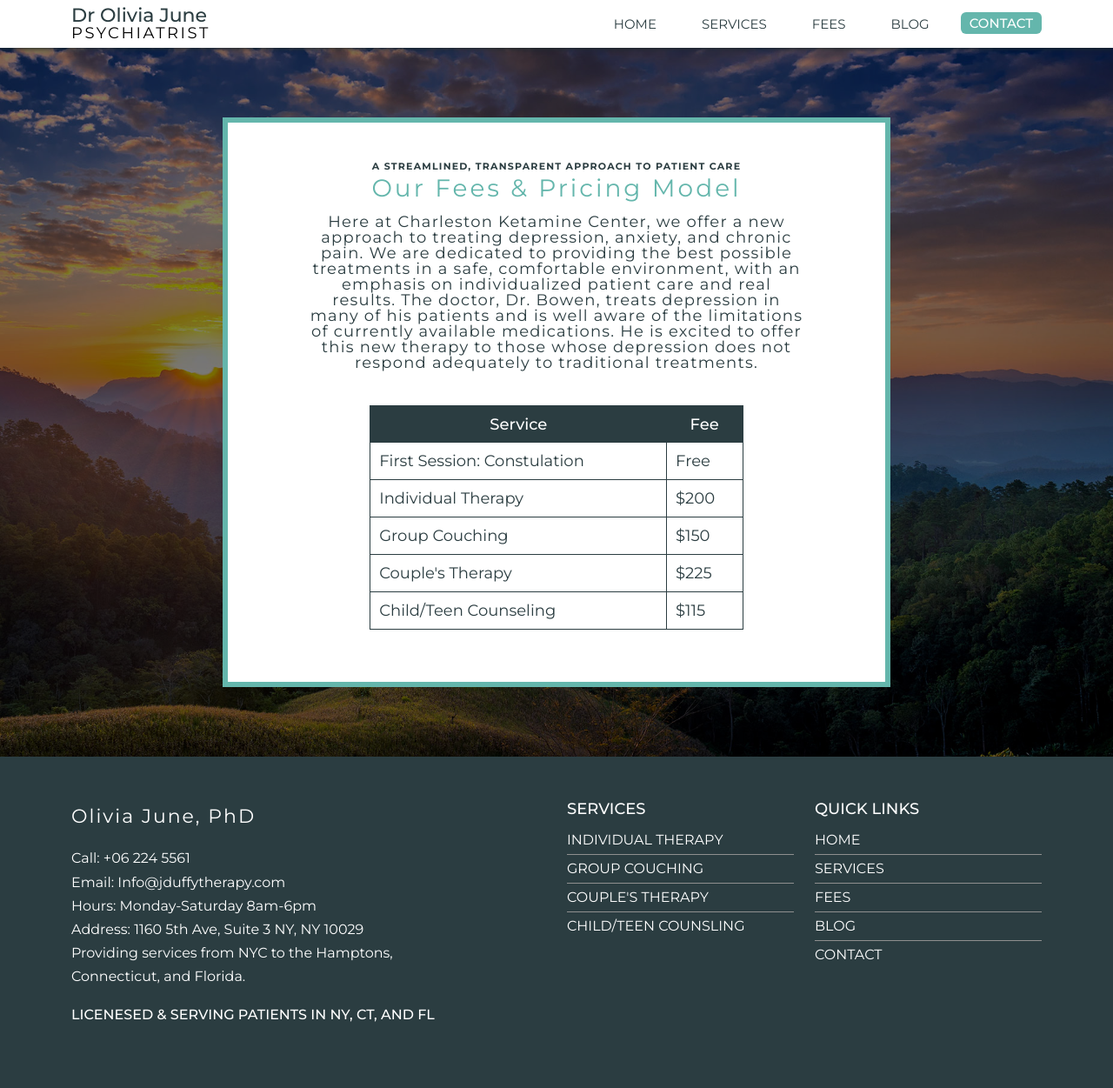
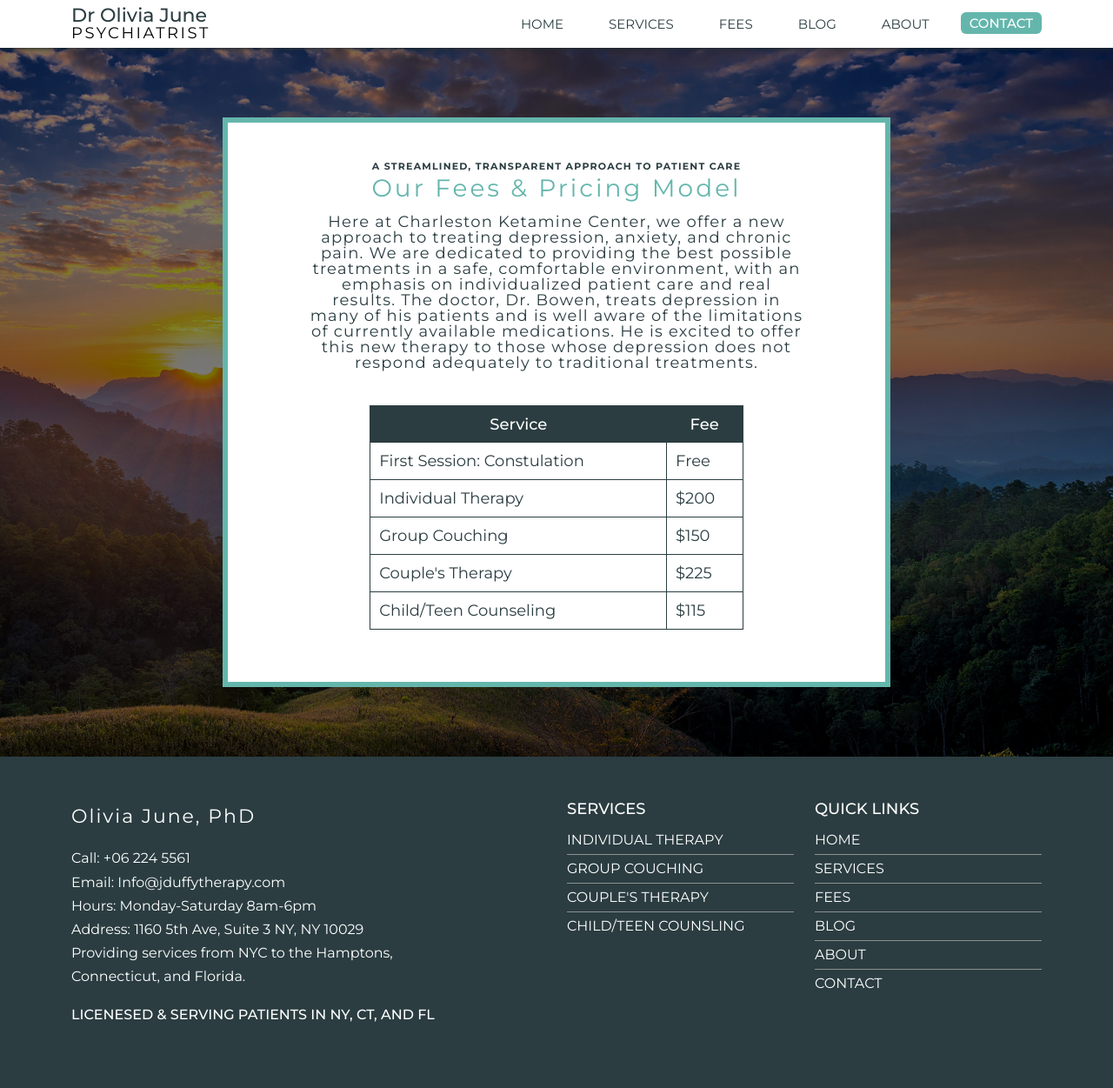
Before and after one commit to BogdanV44/psychiatristolivia, a plain HTML site: page pages/fees.html in a window 1280 px wide. Shown: the part 28-1279 px from the top of the page at 87% size. Drawn offline with nearby package versions, Linux system fonts and the light colour scheme; no server answers.

Commit message:
Update fees.html

```diff
--- a/pages/fees.html
+++ b/pages/fees.html
@@ -48,6 +48,7 @@
                             <li class="nav-item"><a class="nav-link" href="../pages/services.html">Services</a></li>
                             <li class="nav-item"><a class="nav-link" href="../pages/fees.html">Fees</a></li>
                             <li class="nav-item"><a class="nav-link" href="../pages/blog.html">Blog</a></li>
+                            <li class="nav-item"><a class="nav-link" href="https://bogdanv44.github.io/portfolio/" target="_blank">About</a></li>
                             <li class="nav-item"><a class="nav-link" href="../pages/contact.html">Contact</a></li>
                         </ul>
                         <div class="hamburger">
@@ -134,6 +135,7 @@
                             <li class="list-group-item"><a href="../pages/servies.html">Services</a></li>
                             <li class="list-group-item"><a href="../pages/fees.html">Fees</a></li>
                             <li class="list-group-item"><a href="../pages/blog.html">Blog</a></li>
+                            <li class="list-group-item"><a href="https://bogdanv44.github.io/portfolio/" target="_blank">About</a></li>
                             <li class="list-group-item"><a href="../pages/contact.html">Contact</a></li>
                         </ul>
                     </div>
```
